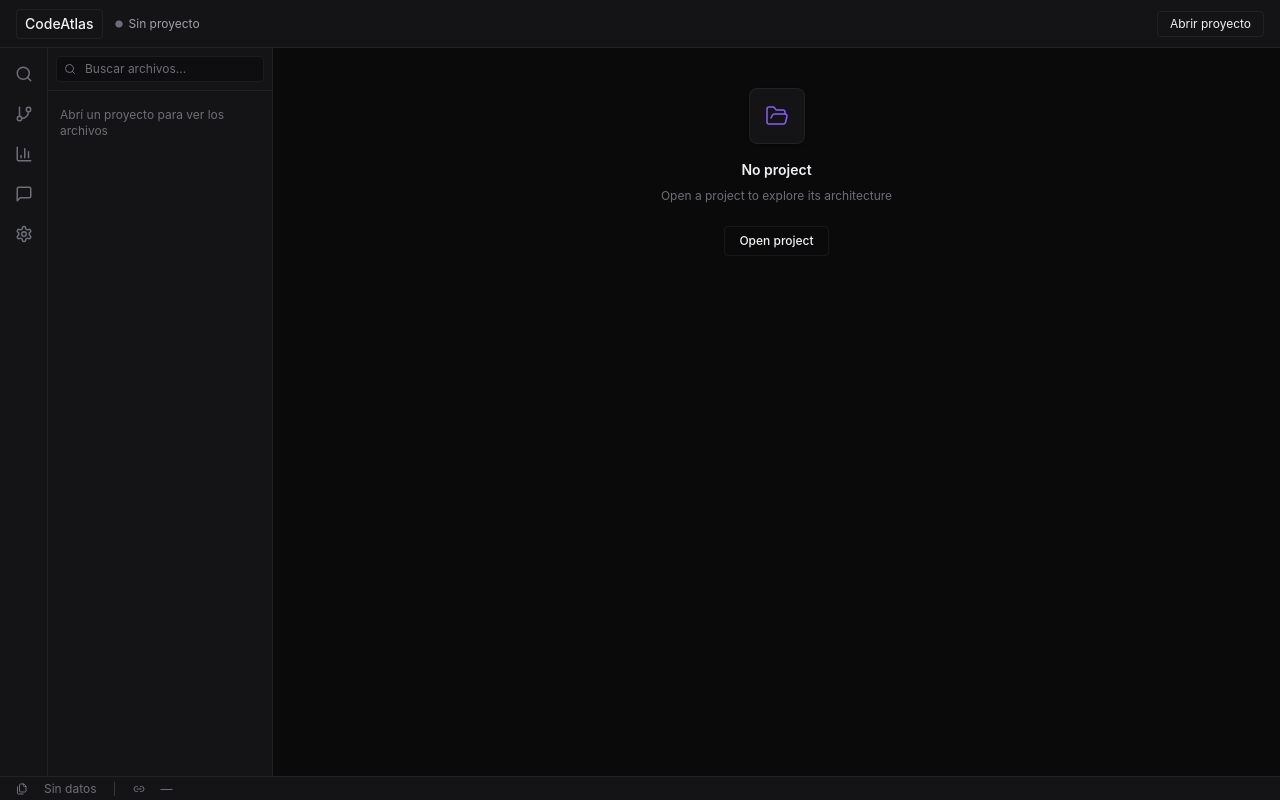
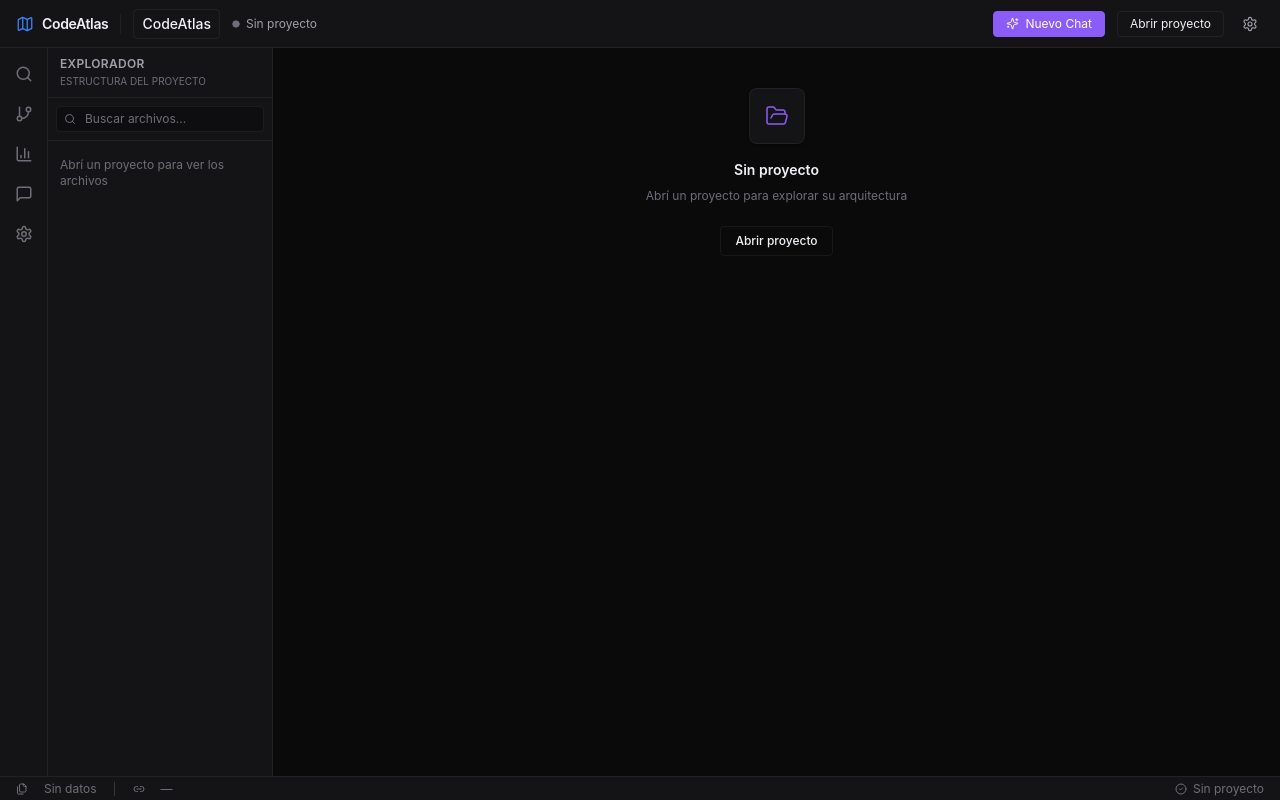
Before and after one commit to Xeworg/codeatlas, a React (Vite) app: page / in a window 1280 px wide. Built offline with nearby package versions, Linux system fonts and the light colour scheme.

Commit message:
style(ui): refine shell polish and localize visible labels

```diff
--- a/src/App.tsx
+++ b/src/App.tsx
@@ -1,10 +1,10 @@
 // App — main entry, wires all panels together
-// PR2 (v3): integrates AnalyticsViewSelector, ArchitectureCard, ImpactPanel, InsightsPanel
-// Gate T5.6: components wire-ready since v2, now fully integrated into main flow
+// Layout pass: assistant/AI moved to right panel; main stack simplified
 
 import { useState, useCallback, useEffect, useRef } from 'react'
 import { open } from '@tauri-apps/plugin-dialog'
-import { FileText, Bot, MessageSquare, Zap, FolderOpen, HelpCircle } from 'lucide-react'
+import { t } from './lib/i18n'
+import { FileText, Zap, FolderOpen, HelpCircle } from 'lucide-react'
 import { AppShell } from './components/layout/AppShell'
 import { Sidebar } from './components/layout/Sidebar'
 import { EmptyState } from './components/common/EmptyState'
@@ -16,12 +16,7 @@ import { SearchOverlay } from './components/graph/SearchOverlay'
 import { DetailPanel } from './components/panel/DetailPanel'
 import { AIExplanation } from './components/panel/AIExplanation'
 import { ChatPanel } from './components/chat/ChatPanel'
-import {
-  AnalyticsViewSelector,
-  ArchitectureCard,
-  ImpactPanel,
-  InsightsPanel,
-} from './components/analytics'
+import { AnalyticsViewSelector, ArchitectureCard, ImpactPanel } from './components/analytics'
 import { useProjectStore, useScanStatus } from './stores/projectStore'
 import { useGraphStore, useSelectedNodeId } from './stores/graphStore'
 import {
@@ -31,18 +26,12 @@ import {
   getErrorMessage,
   getArchitectureDetection,
   getImpactAnalysis,
-  getGraphInsights,
 } from './lib/tauri-api'
 import { buildLayout } from './lib/graph-layout'
 import { V3_H1_ENABLED } from './stores/featureFlags'
-import type {
-  ArchitectureDetectionResult,
-  ImpactAnalysisResult,
-  GraphInsights,
-  ScanResult,
-} from './lib/types'
+import type { ArchitectureDetectionResult, ImpactAnalysisResult, ScanResult } from './lib/types'
 
-type DetailTab = 'details' | 'ai' | 'chat' | 'impact'
+type DetailTab = 'details' | 'impact'
 
 interface DetailTabDef {
   id: DetailTab
@@ -51,9 +40,7 @@ interface DetailTabDef {
 }
 
 const V2_DETAIL_TABS: DetailTabDef[] = [
-  { id: 'details', label: 'Detalles', icon: <FileText size={14} strokeWidth={1.75} /> },
-  { id: 'ai', label: 'IA', icon: <Bot size={14} strokeWidth={1.75} /> },
-  { id: 'chat', label: 'Chat', icon: <MessageSquare size={14} strokeWidth={1.75} /> },
+  { id: 'details', label: t('tabs.summary'), icon: <FileText size={14} strokeWidth={1.75} /> },
 ]
 
 function App() {
@@ -67,16 +54,15 @@ function App() {
   const [scanStartTime, setScanStartTime] = useState<number | null>(null)
   const [detailTab, setDetailTab] = useState<DetailTab>('details')
 
-  // ── PR2 analytics state ────────────────────────────────────────────────
+  // ── Analytics state ────────────────────────────────────────────────────
   const [architectureDetection, setArchitectureDetection] =
     useState<ArchitectureDetectionResult | null>(null)
   const [impactAnalysis, setImpactAnalysis] = useState<ImpactAnalysisResult | null>(null)
-  const [graphInsights, setGraphInsights] = useState<GraphInsights | null>(null)
 
   // Track previous projectId to re-fetch analytics on project change
   const prevProjectId = useRef<string | null>(null)
 
-  // ── T2.2: Fetch architecture detection when project is ready ─────────────
+  // ── Fetch architecture detection when project is ready ─────────────────
   useEffect(() => {
     if (!V3_H1_ENABLED) return
     if (status !== 'ready' || !projectId) return
@@ -89,18 +75,7 @@ function App() {
       .catch(() => setArchitectureDetection(null))
   }, [status, projectId])
 
-  // ── T2.2: Fetch graph insights when project is ready ────────────────────
-  useEffect(() => {
-    if (!V3_H1_ENABLED) return
-    if (status !== 'ready' || !projectId) return
-
-    setGraphInsights(null)
-    getGraphInsights(projectId)
-      .then(setGraphInsights)
-      .catch(() => setGraphInsights(null))
-  }, [status, projectId])
-
-  // ── T2.3: Fetch impact analysis when node is selected ───────────────────
+  // ── Fetch impact analysis when node is selected ────────────────────────
   useEffect(() => {
     if (!V3_H1_ENABLED) return
     if (status !== 'ready' || !projectId || !selectedNodeId) {
@@ -114,19 +89,12 @@ function App() {
       .catch(() => setImpactAnalysis(null))
   }, [status, projectId, selectedNodeId])
 
-  // Auto-select Impact tab when impact analysis arrives and a node is selected
+  // Auto-select Impact tab when impact analysis arrives
   useEffect(() => {
     if (impactAnalysis && selectedNodeId && V3_H1_ENABLED) {
       setDetailTab('impact')
     }
   }, [impactAnalysis, selectedNodeId])
-
-  // Auto-select AI tab when a node is selected (v2 behavior, preserved)
-  useEffect(() => {
-    if (selectedNodeId && status === 'ready' && detailTab === 'details') {
-      // Only switch if not already in a non-details tab to avoid hijacking
-    }
-  }, [selectedNodeId, status])
 
   const handleOpenProject = useCallback(async () => {
     try {
@@ -139,7 +107,6 @@ function App() {
       // Reset analytics state for new/reopened project
       setArchitectureDetection(null)
       setImpactAnalysis(null)
-      setGraphInsights(null)
       prevProjectId.current = null
       setLoading(true)
       setScanStartTime(Date.now())
@@ -149,8 +116,6 @@ function App() {
       try {
         reopenResult = await openProjectByPath(path)
       } catch (reopenErr) {
-        // Path is not in DB — fall through to fresh scan below.
-        // Only the explicit "not found in DB" case should continue to a fresh scan.
         const reopenErrMsg = getErrorMessage(reopenErr)
         if (!reopenErrMsg.includes('No project found')) {
           setError(reopenErrMsg)
@@ -192,7 +157,6 @@ function App() {
       setScanResult(result)
       setStatus(result.status)
 
-      // Promote canonical backend project id for all subsequent hooks/commands
       if (result.projectId) {
         setProject(result.projectId, result.projectName || name, result.rootPath || path)
       }
@@ -238,30 +202,7 @@ function App() {
       return <ImpactPanel impact={impactAnalysis} />
     }
 
-    switch (detailTab) {
-      case 'ai':
-        return (
-          <AIExplanation
-            nodeId={selectedNodeId}
-            projectId={projectId}
-            nodeLabel={
-              selectedNodeId
-                ? graphData?.nodes.find((n) => n.id === selectedNodeId)?.label
-                : undefined
-            }
-          />
-        )
-      case 'chat':
-        return (
-          <ChatPanel
-            projectId={projectId}
-            contextNodeIds={selectedNodeId ? [selectedNodeId] : []}
-          />
-        )
-      case 'details':
-      default:
-        return <DetailPanel />
-    }
+    return <DetailPanel />
   }
 
   const detailTabs = V3_H1_ENABLED
@@ -269,22 +210,49 @@ function App() {
         ...V2_DETAIL_TABS,
         {
           id: 'impact' as DetailTab,
-          label: 'Impacto',
+          label: t('tabs.impact'),
           icon: <Zap size={14} strokeWidth={1.75} />,
         },
       ]
     : V2_DETAIL_TABS
 
+  // ── Right panel: persistent assistant + AI explanation + architecture card
+  // ChatPanel gets its own scroll viewport so long history does not push other cards off-screen.
+  const rightPanel =
+    status === 'ready' ? (
+      <div className="flex flex-col h-full overflow-y-auto">
+        <div className="h-[55vh] flex flex-col overflow-hidden flex-shrink-0">
+          <ChatPanel
+            projectId={projectId}
+            contextNodeIds={selectedNodeId ? [selectedNodeId] : []}
+          />
+        </div>
+        {selectedNodeId && (
+          <AIExplanation
+            nodeId={selectedNodeId}
+            projectId={projectId}
+            nodeLabel={graphData?.nodes.find((n) => n.id === selectedNodeId)?.label}
+          />
+        )}
+        {V3_H1_ENABLED && architectureDetection && (
+          <ArchitectureCard detection={architectureDetection} />
+        )}
+      </div>
+    ) : undefined
+
   const mainContent = () => {
-    if (error) return <ErrorState message={error} onRetry={handleOpenProject} actionLabel="Retry" />
+    if (error)
+      return (
+        <ErrorState message={error} onRetry={handleOpenProject} actionLabel={t('common.retry')} />
+      )
 
     if (status === 'idle') {
       return (
         <EmptyState
           icon={<FolderOpen size={24} strokeWidth={1.5} />}
-          title="No project"
-          description="Open a project to explore its architecture"
-          action={{ label: 'Open project', onClick: handleOpenProject }}
+          title={t('app.emptyProjectTitle')}
+          description={t('app.emptyProjectDescription')}
+          action={{ label: t('app.openProjectAction'), onClick: handleOpenProject }}
         />
       )
     }
@@ -295,7 +263,7 @@ function App() {
           <div className="text-center">
             <Spinner size="lg" />
             <p className="mt-3 text-sm text-text-muted">
-              {status === 'scanning' ? 'Scanning files…' : 'Building graph…'}
+              {status === 'scanning' ? t('app.scanningFiles') : t('app.buildingGraph')}
             </p>
           </div>
         </div>
@@ -305,22 +273,8 @@ function App() {
     if (status === 'ready') {
       return (
         <div className="flex flex-col h-full overflow-hidden">
-          {/* T2.1: AnalyticsViewSelector toolbar — only when v3_h1 enabled */}
+          {/* Analytics tabs toolbar */}
           {V3_H1_ENABLED && <AnalyticsViewSelector />}
-
-          {/* T2.2: ArchitectureCard — shown when detection is available */}
-          {V3_H1_ENABLED && architectureDetection && (
-            <div className="px-4 py-2 bg-surface-base border-b border-border-subtle flex-shrink-0">
-              <ArchitectureCard detection={architectureDetection} />
-            </div>
-          )}
-
-          {/* T2.4: InsightsPanel — shown below graph when insights are available */}
-          {V3_H1_ENABLED && graphInsights ? (
-            <div className="h-52 border-t border-border-subtle flex-shrink-0 flex flex-col overflow-hidden bg-surface-base">
-              <InsightsPanel insights={graphInsights} />
-            </div>
-          ) : null}
 
           {/* Main graph area */}
           <div className="flex-1 relative overflow-hidden">
@@ -328,7 +282,7 @@ function App() {
             <SearchOverlay />
           </div>
 
-          {/* Detail panel — tabs include Impact when v3_h1 */}
+          {/* Detail panel */}
           {selectedNodeId && (
             <div className="h-72 border-t border-border-subtle overflow-hidden flex-shrink-0 flex flex-col bg-surface-base">
               <TabSwitcher
@@ -343,7 +297,9 @@ function App() {
       )
     }
 
-    return <EmptyState icon={<HelpCircle size={24} strokeWidth={1.5} />} title="Unknown state" />
+    return (
+      <EmptyState icon={<HelpCircle size={24} strokeWidth={1.5} />} title={t('app.unknownState')} />
+    )
   }
 
   const scanDuration = scanStartTime ? Date.now() - scanStartTime : null
@@ -363,6 +319,7 @@ function App() {
           onSearch={(_q) => {}}
         />
       }
+      rightPanel={rightPanel}
     >
       {mainContent()}
     </AppShell>
--- a/src/components/layout/AppShell.tsx
+++ b/src/components/layout/AppShell.tsx
@@ -31,12 +31,12 @@ export function AppShell({
         {sidebar}
         <main className="flex-1 overflow-hidden relative">{children}</main>
         {rightPanel && (
-          <aside className="w-80 bg-surface-elevated border-l border-border-subtle flex flex-col overflow-hidden">
+          <aside className="w-96 bg-surface-elevated border-l border-border-subtle flex flex-col overflow-hidden">
             {rightPanel}
           </aside>
         )}
       </div>
-      <StatusBar scanResult={scanResult} scanDuration={scanDuration} />
+      <StatusBar scanResult={scanResult} scanDuration={scanDuration} status={status} />
     </div>
   )
 }
--- a/src/components/layout/Sidebar.tsx
+++ b/src/components/layout/Sidebar.tsx
@@ -1,4 +1,5 @@
 import { useState } from 'react'
+import { t } from '../../lib/i18n'
 import {
   Search,
   GitBranch,
@@ -117,11 +118,11 @@ function TreeNode({
 }
 
 const RAIL_ICON_BUTTONS = [
-  { icon: Search, label: 'Buscar' },
-  { icon: GitBranch, label: 'Dependencias' },
-  { icon: BarChart3, label: 'Estadísticas' },
-  { icon: MessageSquare, label: 'Chat' },
-  { icon: Settings, label: 'Configuración' },
+  { icon: Search, label: t('common.search') },
+  { icon: GitBranch, label: t('common.dependencies') },
+  { icon: BarChart3, label: t('common.statistics') },
+  { icon: MessageSquare, label: t('common.chat') },
+  { icon: Settings, label: t('common.settings') },
 ] as const
 
 export function Sidebar({ scanResult, selectedFileId, onSelectFile, onSearch }: SidebarProps) {
@@ -151,12 +152,20 @@ export function Sidebar({ scanResult, selectedFileId, onSelectFile, onSearch }:
 
       {/* File tree panel */}
       <div className="flex flex-col w-56">
+        {/* Panel headers */}
+        <div className="px-3 py-2 border-b border-border-subtle">
+          <h2 className="text-xs font-semibold text-text-secondary uppercase tracking-wide">
+            {t('sidebar.explorerTitle')}
+          </h2>
+          <p className="text-[10px] text-text-muted mt-0.5">{t('sidebar.explorerSubtitle')}</p>
+        </div>
+        {/* Search */}
         <div className="p-2 border-b border-border-subtle">
           <div className="relative flex items-center">
             <Search size={12} className="absolute left-2 text-text-muted pointer-events-none" />
             <input
               type="text"
-              placeholder="Buscar archivos..."
+              placeholder={t('sidebar.searchPlaceholder')}
               value={search}
               onChange={(e) => handleSearch(e.target.value)}
               className="w-full pl-7 pr-2 py-1 text-xs bg-surface-inset border border-border-subtle rounded-sm text-text-primary placeholder-text-muted focus:outline-none focus:border-border-strong"
@@ -165,7 +174,7 @@ export function Sidebar({ scanResult, selectedFileId, onSelectFile, onSearch }:
         </div>
         <div className="flex-1 overflow-y-auto py-1">
           {tree.length === 0 ? (
-            <p className="text-xs text-text-muted p-3">Abrí un proyecto para ver los archivos</p>
+            <p className="text-xs text-text-muted p-3">{t('sidebar.emptyState')}</p>
           ) : (
             tree.map((node) => (
               <TreeNode
--- a/src/components/layout/StatusBar.tsx
+++ b/src/components/layout/StatusBar.tsx
@@ -1,12 +1,29 @@
-import { Files, Link2, Clock } from 'lucide-react'
-import type { ScanResult } from '../../lib/types'
+import { Files, Link2, Clock, CheckCircle2, AlertCircle, Loader2 } from 'lucide-react'
+import type { ScanResult, ScanStatus } from '../../lib/types'
 
 interface StatusBarProps {
   scanResult: ScanResult | null
   scanDuration: number | null
+  status: ScanStatus
 }
 
-export function StatusBar({ scanResult, scanDuration }: StatusBarProps) {
+const syncLabels: Record<ScanStatus, string> = {
+  idle: 'Sin proyecto',
+  scanning: 'Escaneando...',
+  building_graph: 'Construyendo...',
+  ready: 'Sincronizado',
+  error: 'Error',
+}
+
+const syncColors: Record<ScanStatus, string> = {
+  idle: 'text-text-muted',
+  scanning: 'text-yellow-400',
+  building_graph: 'text-blue-400',
+  ready: 'text-green-400',
+  error: 'text-red-400',
+}
+
+export function StatusBar({ scanResult, scanDuration, status }: StatusBarProps) {
   return (
     <footer className="h-6 bg-surface-elevated border-t border-border-subtle flex items-center px-4 gap-4 text-xs text-text-muted flex-shrink-0">
       <Files size={12} />
@@ -21,6 +38,20 @@ export function StatusBar({ scanResult, scanDuration }: StatusBarProps) {
           <span>{scanDuration}ms</span>
         </>
       )}
+
+      <div className="flex-1" />
+
+      {/* Right-side sync / status indicator — reflects real ScanStatus */}
+      <div className={`flex items-center gap-1.5 ${syncColors[status]}`}>
+        {status === 'scanning' || status === 'building_graph' ? (
+          <Loader2 size={12} className="animate-spin" />
+        ) : status === 'error' ? (
+          <AlertCircle size={12} />
+        ) : (
+          <CheckCircle2 size={12} />
+        )}
+        <span>{syncLabels[status]}</span>
+      </div>
     </footer>
   )
 }
--- a/src/components/layout/TopBar.tsx
+++ b/src/components/layout/TopBar.tsx
@@ -1,5 +1,6 @@
-import { Circle } from 'lucide-react'
+import { Circle, Sparkles, Settings, Map } from 'lucide-react'
 import type { ScanStatus } from '../../lib/types'
+import { t } from '../../lib/i18n'
 
 interface TopBarProps {
   projectName: string | null
@@ -8,11 +9,11 @@ interface TopBarProps {
 }
 
 const statusLabels: Record<ScanStatus, string> = {
-  idle: 'Sin proyecto',
-  scanning: 'Escaneando...',
-  building_graph: 'Construyendo grafo...',
-  ready: 'Listo',
-  error: 'Error',
+  idle: t('status.idle'),
+  scanning: t('status.scanning'),
+  building_graph: t('status.buildingGraph'),
+  ready: t('status.ready'),
+  error: t('status.error'),
 }
 
 const statusDotColor: Record<ScanStatus, string> = {
@@ -26,6 +27,15 @@ const statusDotColor: Record<ScanStatus, string> = {
 export function TopBar({ projectName, status, onOpenProject }: TopBarProps) {
   return (
     <header className="h-12 bg-surface-elevated border-b border-border-subtle flex items-center px-4 gap-3 flex-shrink-0">
+      {/* Branding */}
+      <div className="flex items-center gap-2 text-text-primary select-none">
+        <Map size={18} strokeWidth={1.75} className="text-accent-primary" />
+        <span className="text-sm font-semibold tracking-tight">CodeAtlas</span>
+      </div>
+
+      {/* Separator */}
+      <span className="w-px h-5 bg-border-subtle" />
+
       {/* Project name as pseudo-dropdown */}
       <span className="text-sm font-medium text-text-primary truncate max-w-[200px] px-2 py-1 rounded-sm border border-border-subtle hover:border-border-strong hover:bg-surface-hover cursor-default select-none">
         {projectName ?? 'CodeAtlas'}
@@ -39,11 +49,31 @@ export function TopBar({ projectName, status, onOpenProject }: TopBarProps) {
 
       <div className="flex-1" />
 
+      {/* Nuevo Chat action */}
+      <button
+        onClick={() => {}}
+        className="flex items-center gap-1.5 px-3 py-1 text-xs text-white bg-accent-secondary border border-accent-secondary rounded-sm hover:bg-accent-secondary/90 transition-colors"
+        title={t('topBar.newChatTitle')}
+      >
+        <Sparkles size={13} strokeWidth={1.75} />
+        <span>{t('topBar.newChat')}</span>
+      </button>
+
+      {/* Abrir proyecto */}
       <button
         onClick={onOpenProject}
         className="px-3 py-1 text-xs text-text-primary border border-border-subtle rounded-sm hover:border-border-strong hover:bg-surface-hover transition-colors"
       >
-        Abrir proyecto
+        {t('topBar.openProject')}
+      </button>
+
+      {/* Settings */}
+      <button
+        onClick={() => {}}
+        className="p-1.5 text-text-secondary hover:text-text-primary hover:bg-surface-hover rounded-sm transition-colors"
+        title={t('common.settings')}
+      >
+        <Settings size={16} strokeWidth={1.75} />
       </button>
     </header>
   )
--- a/src/locales/es.json
+++ b/src/locales/es.json
@@ -2,6 +2,12 @@
   "common": {
     "loading": "Cargando…",
     "error": "Error",
+    "retry": "Reintentar",
+    "settings": "Configuración",
+    "chat": "Chat",
+    "dependencies": "Dependencias",
+    "statistics": "Estadísticas",
+    "search": "Buscar",
     "noData": "Sin datos disponibles",
     "count": "{{count}} elemento(s)",
     "view": "Vista:",
@@ -12,7 +18,6 @@
     "save": "Guardar",
     "delete": "Eliminar",
     "edit": "Editar",
-    "search": "Buscar",
     "filter": "Filtrar",
     "reset": "Restablecer",
     "export": "Exportar",
@@ -68,10 +73,65 @@
     "couplingScore": "Puntuación de acoplamiento"
   },
   "views": {
-    "architecture": "Arquitectura",
+    "architecture": "Mapa de Arquitectura",
     "dependencies": "Dependencias",
-    "flowBeta": "Flujo",
+    "flowBeta": "Flujo de Datos",
     "betaTag": "beta"
+  },
+  "details": {
+    "selectNode": "Seleccioná un nodo para ver detalles",
+    "errorPrefix": "Error:",
+    "metadata": "Metadata",
+    "type": "Tipo:",
+    "lines": "Líneas:",
+    "ext": "Ext:",
+    "symbols": "Símbolos:",
+    "outline": "Outline",
+    "dependencies": "Dependencias",
+    "noneExported": "Ninguno exportado",
+    "unknownType": "?"
+  },
+  "app": {
+    "emptyProjectTitle": "Sin proyecto",
+    "emptyProjectDescription": "Abrí un proyecto para explorar su arquitectura",
+    "openProjectAction": "Abrir proyecto",
+    "scanningFiles": "Escaneando archivos…",
+    "buildingGraph": "Construyendo grafo…",
+    "unknownState": "Estado desconocido"
+  },
+  "tabs": {
+    "summary": "Resumen",
+    "impact": "Impacto"
+  },
+  "chat": {
+    "title": "ASISTENTE IA",
+    "menuTooltip": "Menú",
+    "noProjectLoaded": "No hay proyecto cargado.",
+    "emptyStateHint": "Preguntá sobre cualquier parte del proyecto.",
+    "emptyStateExample": "Ejemplo: \"¿Qué hace AuthService?\"",
+    "writing": "CodeAtlas está escribiendo...",
+    "openProjectToChat": "Abrí un proyecto para usar el chat",
+    "inputPlaceholder": "Escribí tu pregunta sobre el proyecto...",
+    "inputHint": "Enter para enviar · Shift+Enter para nueva línea",
+    "send": "Enviar"
+  },
+  "topBar": {
+    "newChat": "Nuevo Chat",
+    "newChatTitle": "Nuevo chat",
+    "openProject": "Abrir proyecto"
+  },
+  "sidebar": {
+    "explorerTitle": "EXPLORADOR",
+    "explorerSubtitle": "ESTRUCTURA DEL PROYECTO",
+    "searchPlaceholder": "Buscar archivos...",
+    "emptyState": "Abrí un proyecto para ver los archivos"
+  },
+  "status": {
+    "idle": "Sin proyecto",
+    "scanning": "Escaneando...",
+    "buildingGraph": "Construyendo grafo...",
+    "ready": "Listo",
+    "error": "Error"
   },
   "export": {
     "title": "Exportar análisis",
```
Also changed, not shown: src/components/analytics/AnalyticsViewSelector.tsx (+3 -6 lines), src/components/chat/ChatInput.tsx (+8 -6 lines), src/components/chat/ChatPanel.tsx (+20 -17 lines), src/components/panel/DetailPanel.tsx (+32 -16 lines).
